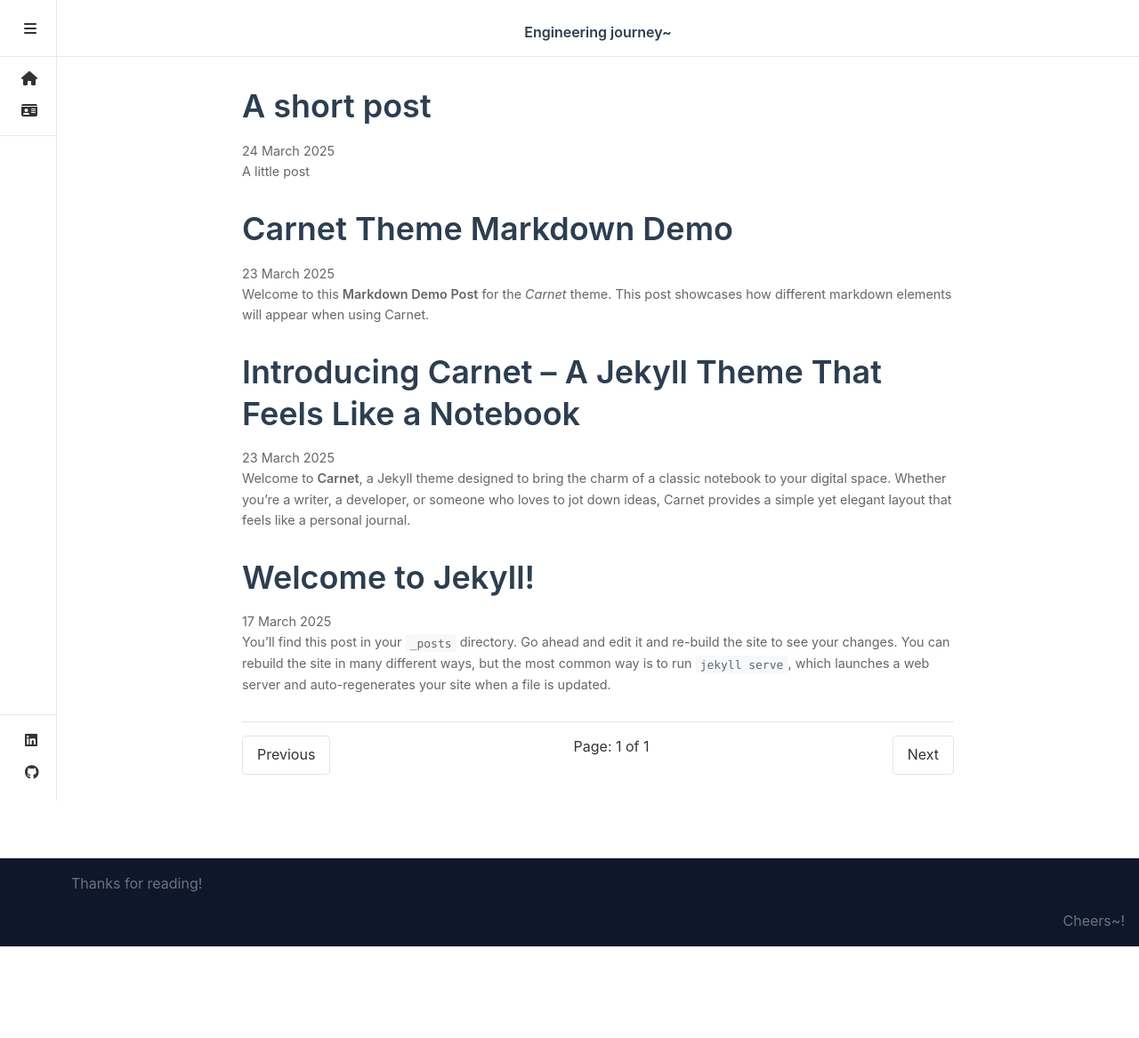
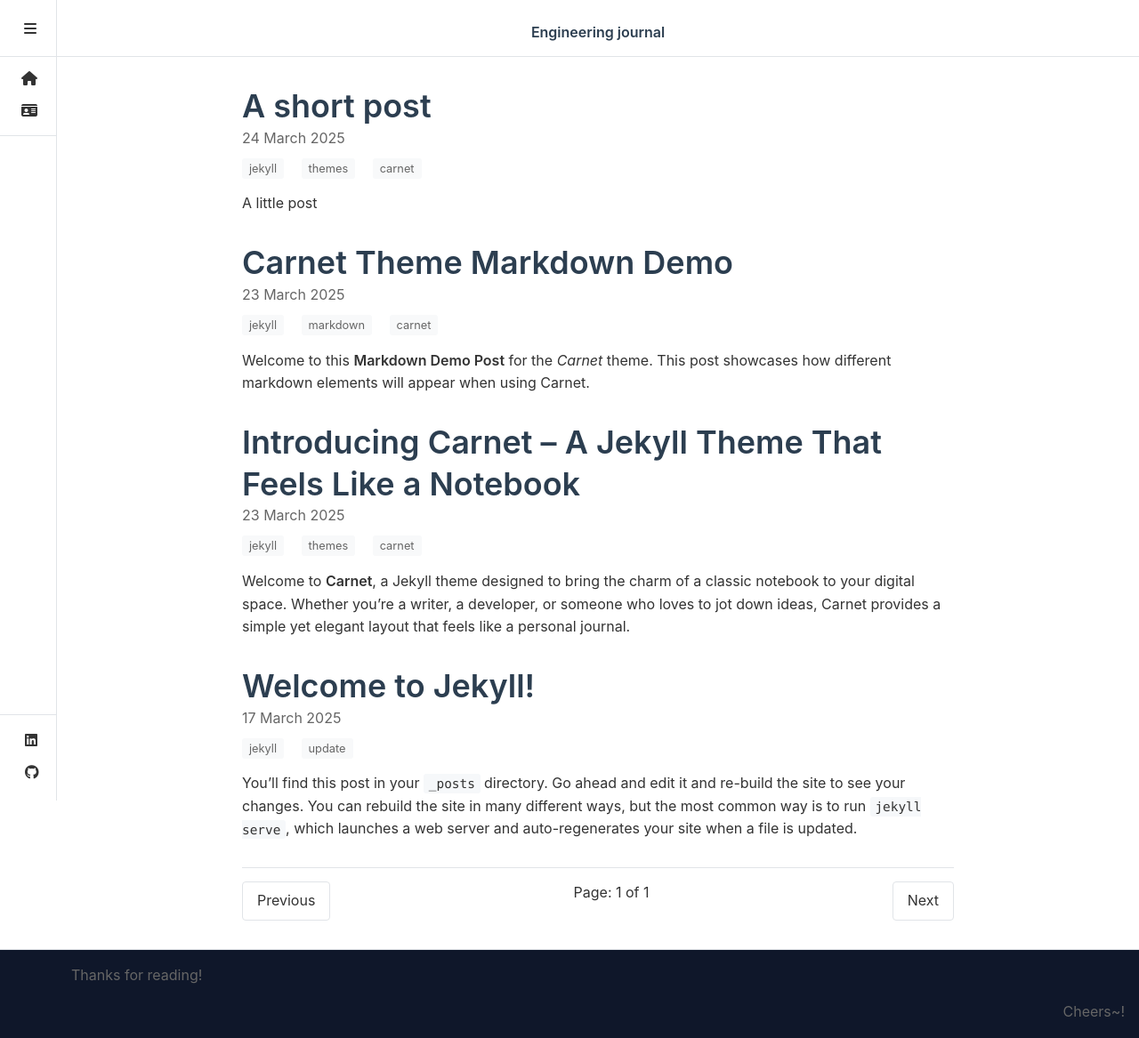
Before and after one commit to alngo/alngo.github.io, a Jekyll site: the page built from index.html, in a window 1280 px wide. Shown: the whole page at 89% size. Built offline with Jekyll 4.4.1, drawn with Linux system fonts in a browser that asks for light colours; the list of posts is cut into pages by our own code; before the commit the page ends 1064 px from its top, so only the background shows below that.

Commit message:
Clean up and spacing

```diff
--- a/_config.yml
+++ b/_config.yml
@@ -1,5 +1,5 @@
 title: Alngo
-subtitle: Engineering journey~
+subtitle: Engineering journal
 description: >- # this means to ignore newlines until "baseurl:"
   Thanks for reading!
 signature: Cheers~!
--- a/_sass/_aside.scss
+++ b/_sass/_aside.scss
@@ -1,7 +1,3 @@
-@mixin transition($property: all, $duration: 0.3s, $timing: ease) {
-  transition: $property $duration $timing;
-}
-
 .aside {
   position: fixed;
   top: 0;
@@ -9,7 +5,7 @@
   flex-direction: column;
   height: 100%;
   background-color: $color-white;
-  border-right: 1px solid $color-border;
+  border-right: 1px solid $border-color;
   width: $aside-width;
   z-index: 10;
   @include transition(width);
@@ -49,7 +45,7 @@
 
 .aside-header {
   height: 4rem;
-  border-bottom: 1px solid $color-border;
+  border-bottom: 1px solid $border-color;
   display: flex;
   align-items: center;
   padding: 0 1rem;
@@ -88,7 +84,7 @@
 .aside-table {
   flex: 1;
   overflow-y: auto;
-  border-top: 1px solid $color-border;
+  border-top: 1px solid $border-color;
 
   .table-title {
     padding: 1rem 1rem;
@@ -173,7 +169,7 @@
 
 .aside-footer {
   padding: 0.75rem 1rem;
-  border-top: 1px solid $color-border;
+  border-top: 1px solid $border-color;
 }
 
 .aside-overlay {
--- a/_sass/_main.scss
+++ b/_sass/_main.scss
@@ -2,11 +2,11 @@
 @import "reset";
 @import "variables";
 @import "base";
+@import "typography";
+@import "syntax";
 @import "components";
-@import "typography";
+@import "aside";
 @import "post";
-@import "syntax";
-@import "aside";
 
 html {
   scroll-behavior: smooth;
@@ -19,7 +19,7 @@ html {
   position: relative;
   padding-left: $aside-collapsed-width;
   height: 4rem;
-  border-bottom: 1px solid $color-border;
+  border-bottom: 1px solid $border-color;
   display: flex;
   justify-content: center;
 
@@ -36,7 +36,7 @@ html {
 .main {
   padding: 2rem 1rem;
   padding-left: $aside-collapsed-width + 1rem;
-  min-height: 100vh;
+  min-height: 100%;
 
   @include media-query($on-palm) {
     padding: 0.3rem;
@@ -47,9 +47,9 @@ html {
 .footer {
   padding: 1rem;
   padding-left: $aside-collapsed-width + 1rem;
-  border-top: 1px solid $color-border;
-  background-color: $color-background-dark;
-  color: $color-text-light;
+  border-top: 1px solid $border-color;
+  background-color: $background-color-dark;
+  color: $light-text-color;
   display:flex;
   flex-direction: column;
 
--- a/_sass/_post.scss
+++ b/_sass/_post.scss
@@ -13,8 +13,11 @@
     margin-bottom: $spacing-unit;
   }
 
+  .post-title {
+    margin-bottom: 0px;
+  }
+
   .post-meta {
-    font-size: 0.9em;
     color: $light-text-color;
     margin-bottom: $spacing-unit / 4;
   }
@@ -32,8 +35,6 @@
 
 // Post
 .post {
-  margin-bottom: $spacing-unit * 2;
-
   .post-header {
     margin-bottom: $spacing-unit;
   }
@@ -42,7 +43,7 @@
     @include relative-font-size(2.5);
     letter-spacing: -1px;
     line-height: 1.2;
-    margin-bottom: $spacing-unit / 4;
+    margin-bottom: $spacing-unit / 2;
 
     @include media-query($on-laptop) {
       @include relative-font-size(2);
@@ -50,8 +51,8 @@
   }
 
   .post-meta {
-    font-size: 0.9em;
     color: $light-text-color;
+    margin-bottom: 15px;
   }
 
   .post-content {
--- a/_sass/_variables.scss
+++ b/_sass/_variables.scss
@@ -1,30 +1,16 @@
-// Variables
-$font-family: 'Inter', -apple-system, BlinkMacSystemFont, 'Segoe UI', Roboto, Oxygen, Ubuntu, Cantarell, 'Open Sans', 'Helvetica Neue', sans-serif;
-
 // Colors
 $color-white: #ffffff;
 $color-black: #000000;
-$color-text: #1a1a1a;
-$color-text-light: #6b7280;
-$color-background: #f8fafc;
-$color-background-dark: #0f172a;
-$color-primary: #3b82f6;
-$color-primary-dark: #2563eb;
-$color-border: #e2e8f0;
-$color-shadow: rgba(0, 0, 0, 0.05);
 
-// Breakpoints
-$breakpoint-sm: 640px;
-$breakpoint-md: 768px;
-$breakpoint-lg: 1024px;
-$breakpoint-xl: 1280px;
-
-// Colors
 $primary-color: #3498db;
 $secondary-color: #2c3e50;
 $text-color: #333;
 $light-text-color: #666;
+
+$color-background: #f8fafc;
 $background-color: #fff;
+$background-color-dark: #0f172a;
+
 $light-background: #f8f9fa;
 $border-color: #e1e4e8;
 $code-background: #f6f8fa;
@@ -42,9 +28,12 @@ $base-line-height: 1.6;
 // Spacing
 $spacing-unit: 30px;
 $content-width: 800px;
+
+// Breakpoints
 $on-palm: 600px;
 $on-laptop: 800px;
 
+// Fixed Aside
 $aside-width: 16rem;
 $aside-collapsed-width: 4rem;
 
@@ -58,3 +47,7 @@ $aside-collapsed-width: 4rem;
     @content;
   }
 }
+
+@mixin transition($property: all, $duration: 0.3s, $timing: ease) {
+  transition: $property $duration $timing;
+}
--- a/index.html
+++ b/index.html
@@ -14,20 +14,16 @@ layout: default
                 </header>
                 <div class="post-meta">
                     <span class="post-date">{{ post.date | date: "%-d %B %Y" }}</span>
-                    {% if post.categorie %}
-                    <span class="post-categories">
-                        (categorie)
-                    </span>
-                    {% endif %}
-                    <div class="excerpt">
-                        {{ post.excerpt }}
-                    </div>
                 </div>
-                {% if post.categorie %}
                 <div class="tags">
-                    (tags)
+                    {% for category in post.categories %}
+                    <span href="#" class="tag">{{category}}</span>
+                    {% unless forloop.last %}&nbsp;{% endunless %}
+                    {% endfor %}
                 </div>
-                {% endif %}
+                <div class="excerpt">
+                    {{ post.excerpt }}
+                </div>
             </a>
         </article>
         {% endfor %}
```
